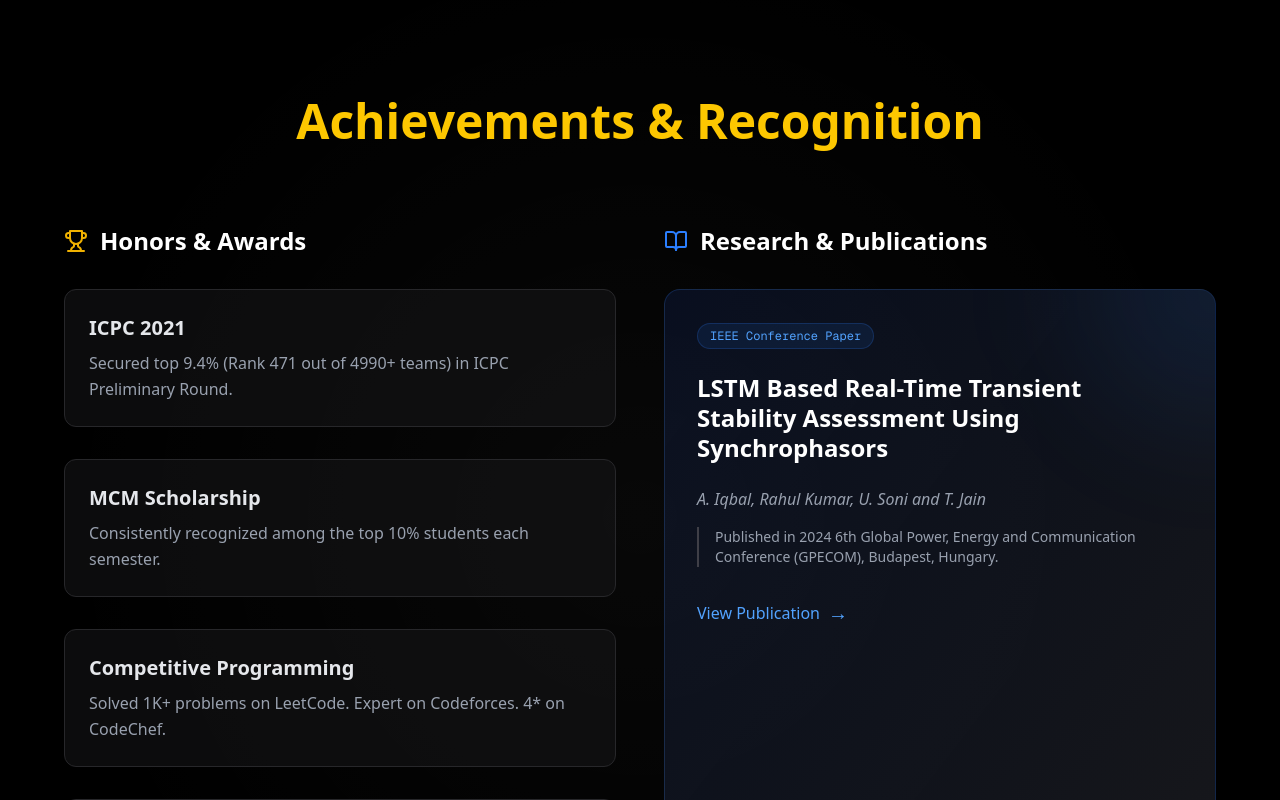
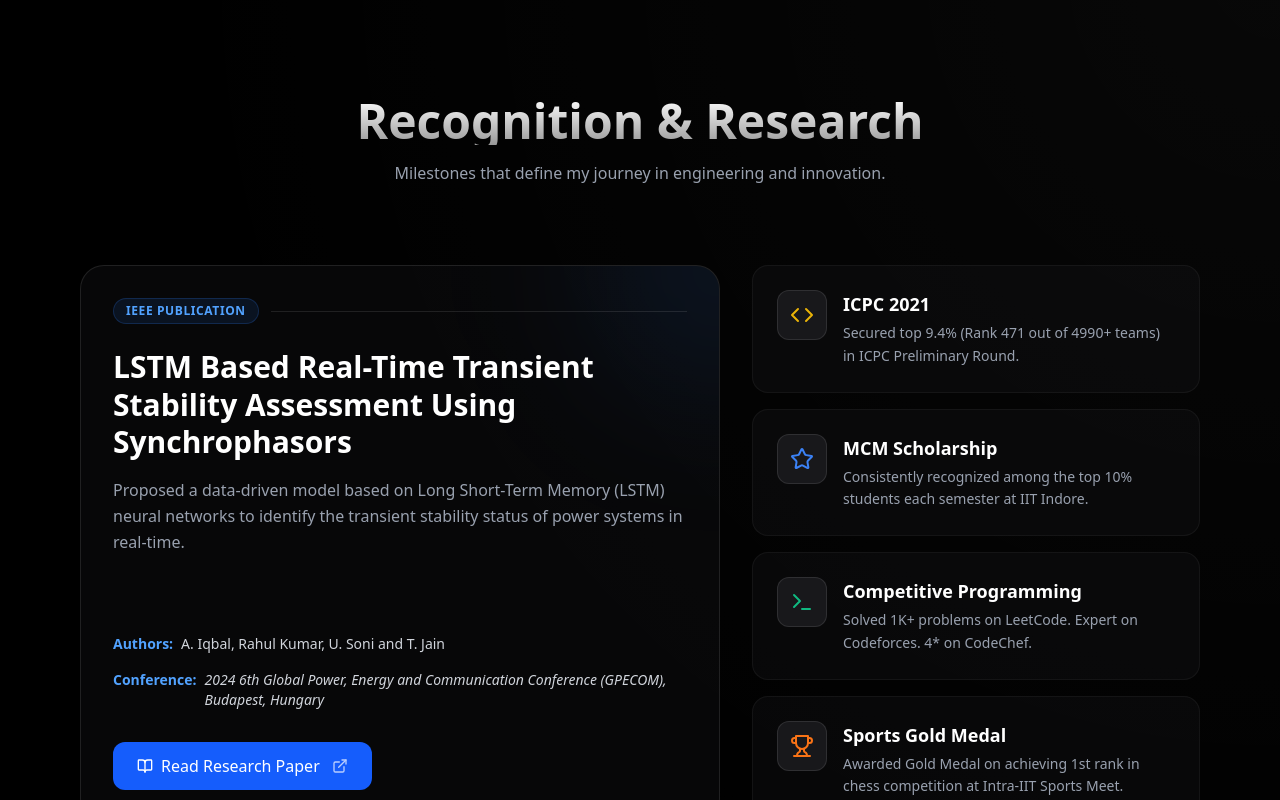
Before and after one commit to rahulrj1/portfolio-revamped, a Next.js app: page / in a window 1280 px wide. Shown: the part 5540-6340 px from the top of the page. Built offline with nearby package versions, Linux system fonts and the light colour scheme.

Commit message:
fix achievement section

```diff
--- a/src/components/Achievements.tsx
+++ b/src/components/Achievements.tsx
@@ -1,93 +1,128 @@
 "use client";
 import React from 'react';
 import { motion } from 'framer-motion';
-import { Award, BookOpen, Trophy, Star, Code, Terminal } from 'lucide-react';
+import { achievements, publication } from '@/data/resume';
+import { Trophy, Star, Code, Award, ExternalLink, BookOpen, Quote } from 'lucide-react';
 
 const Achievements = () => {
+  const getIcon = (title: string) => {
+    if (title.includes('ICPC')) return <Code className="w-6 h-6" />;
+    if (title.includes('Scholarship')) return <Star className="w-6 h-6" />;
+    if (title.includes('Programming')) return <Terminal className="w-6 h-6" />;
+    return <Trophy className="w-6 h-6" />;
+  };
+
   return (
-    <section id="achievements" className="py-32 bg-black text-white relative">
-      <div className="absolute inset-0 bg-[radial-gradient(circle_at_center,_rgba(255,255,255,0.03)_0%,_transparent_70%)]"></div>
+    <section id="achievements" className="py-32 bg-black text-white relative overflow-hidden">
+      {/* Background Texture */}
+      <div className="absolute inset-0 bg-[radial-gradient(circle_at_top_right,_rgba(255,255,255,0.03),_transparent_70%)]"></div>
 
-      <div className="container mx-auto px-4 relative z-10">
+      <div className="container mx-auto px-4 relative z-10 max-w-6xl">
         <motion.div
           initial={{ opacity: 0, y: 20 }}
           whileInView={{ opacity: 1, y: 0 }}
           viewport={{ once: true }}
           className="text-center mb-20"
         >
-          <h2 className="text-4xl md:text-5xl font-bold mb-6 text-yellow-400">
-            Achievements & Recognition
+          <h2 className="text-4xl md:text-5xl font-bold mb-4 bg-clip-text text-transparent bg-gradient-to-b from-white to-white/60">
+            Recognition & Research
           </h2>
+          <p className="text-gray-400 max-w-2xl mx-auto">
+            Milestones that define my journey in engineering and innovation.
+          </p>
         </motion.div>
 
-        <div className="grid md:grid-cols-2 gap-12 max-w-6xl mx-auto">
-          {/* Achievements Column */}
-          <div className="space-y-8">
-            <h3 className="text-2xl font-bold mb-8 text-white flex items-center gap-3">
-              <Trophy className="text-yellow-500" /> Honors & Awards
-            </h3>
+        <div className="grid lg:grid-cols-12 gap-8">
 
-            {[
-              { title: "ICPC 2021", desc: "Secured top 9.4% (Rank 471 out of 4990+ teams) in ICPC Preliminary Round.", icon: <Code className="text-yellow-400" /> },
-              { title: "MCM Scholarship", desc: "Consistently recognized among the top 10% students each semester.", icon: <Star className="text-yellow-400" /> },
-              { title: "Competitive Programming", desc: "Solved 1K+ problems on LeetCode. Expert on Codeforces. 4* on CodeChef.", icon: <Terminal className="text-yellow-400" /> },
-              { title: "Sports Gold Medal", desc: "Awarded Gold Medal on achieving 1st rank in chess competition at Intra-IIT Sports Meet.", icon: <Award className="text-yellow-400" /> }
-            ].map((item, index) => (
+          {/* Research Publication - Featured Card (Span 7) */}
+          <motion.div
+            initial={{ opacity: 0, x: -20 }}
+            whileInView={{ opacity: 1, x: 0 }}
+            viewport={{ once: true }}
+            className="lg:col-span-7 flex flex-col"
+          >
+            <div className="relative h-full bg-zinc-900/30 border border-white/10 rounded-3xl p-8 overflow-hidden group hover:border-blue-500/30 transition-all duration-500">
+              <div className="absolute top-0 right-0 w-64 h-64 bg-blue-500/10 rounded-full blur-[80px] -translate-y-1/2 translate-x-1/2 group-hover:bg-blue-500/20 transition-all duration-500"></div>
+
+              <div className="relative z-10 flex flex-col h-full">
+                <div className="flex items-center gap-3 mb-6">
+                  <span className="px-3 py-1 bg-blue-500/10 text-blue-400 text-xs font-bold uppercase tracking-wider rounded-full border border-blue-500/20">
+                    IEEE Publication
+                  </span>
+                  <div className="h-px bg-white/10 flex-1"></div>
+                </div>
+
+                <h3 className="text-2xl md:text-3xl font-bold text-white mb-4 leading-tight group-hover:text-blue-100 transition-colors">
+                  {publication.title}
+                </h3>
+
+                <p className="text-gray-400 mb-6 leading-relaxed flex-grow">
+                  {publication.description}
+                </p>
+
+                <div className="space-y-4 mb-8 text-sm">
+                  <div className="flex items-start gap-2 text-gray-300">
+                    <span className="text-blue-400 font-semibold">Authors:</span>
+                    <span>{publication.authors}</span>
+                  </div>
+                  <div className="flex items-start gap-2 text-gray-300">
+                    <span className="text-blue-400 font-semibold">Conference:</span>
+                    <span className="italic">{publication.conference}</span>
+                  </div>
+                </div>
+
+                <a
+                  href={publication.link}
+                  target="_blank"
+                  rel="noopener noreferrer"
+                  className="inline-flex items-center gap-2 text-white bg-blue-600 hover:bg-blue-500 px-6 py-3 rounded-xl font-medium transition-all w-fit group/btn"
+                >
+                  <BookOpen className="w-4 h-4" />
+                  Read Research Paper
+                  <ExternalLink className="w-4 h-4 ml-1 opacity-70 group-hover/btn:translate-x-0.5 group-hover/btn:-translate-y-0.5 transition-transform" />
+                </a>
+              </div>
+            </div>
+          </motion.div>
+
+          {/* Achievements - Masonry Grid (Span 5) */}
+          <div className="lg:col-span-5 grid grid-cols-1 gap-4">
+            {achievements.map((item, index) => (
               <motion.div
                 key={index}
-                initial={{ opacity: 0, x: -20 }}
-                whileInView={{ opacity: 1, x: 0 }}
+                initial={{ opacity: 0, y: 20 }}
+                whileInView={{ opacity: 1, y: 0 }}
                 viewport={{ once: true }}
                 transition={{ delay: index * 0.1 }}
-                className="bg-zinc-900/50 p-6 rounded-xl border border-zinc-800 hover:border-yellow-500/30 hover:bg-zinc-900 transition-all group"
+                className="bg-zinc-900/30 border border-white/5 p-6 rounded-2xl hover:bg-white/5 transition-colors group"
               >
-                <h4 className="text-xl font-bold text-gray-200 group-hover:text-yellow-400 transition-colors mb-2">{item.title}</h4>
-                <p className="text-gray-400 leading-relaxed">{item.desc}</p>
+                <div className="flex items-start gap-4">
+                  <div
+                    className="p-3 rounded-xl bg-zinc-900 border border-white/10 group-hover:scale-110 transition-transform duration-300"
+                    style={{ color: item.color }}
+                  >
+                    {getIcon(item.title)}
+                  </div>
+                  <div>
+                    <h4 className="text-lg font-bold text-white mb-1 group-hover:text-transparent group-hover:bg-clip-text group-hover:bg-gradient-to-r group-hover:from-white group-hover:to-gray-400 transition-all">
+                      {item.title}
+                    </h4>
+                    <p className="text-sm text-gray-400 leading-relaxed">
+                      {item.description}
+                    </p>
+                  </div>
+                </div>
               </motion.div>
             ))}
           </div>
 
-          {/* Research Column */}
-          <div>
-            <h3 className="text-2xl font-bold mb-8 text-white flex items-center gap-3">
-              <BookOpen className="text-blue-500" /> Research & Publications
-            </h3>
-             <motion.div
-               initial={{ opacity: 0, x: 20 }}
-               whileInView={{ opacity: 1, x: 0 }}
-               viewport={{ once: true }}
-               className="bg-gradient-to-br from-blue-900/20 to-zinc-900 p-8 rounded-2xl border border-blue-500/20 hover:border-blue-500/40 transition-all h-full relative overflow-hidden group"
-             >
-                <div className="absolute top-0 right-0 p-32 bg-blue-500/10 rounded-full blur-3xl -translate-y-1/2 translate-x-1/2 group-hover:bg-blue-500/20 transition-colors"></div>
-
-                <div className="relative z-10">
-                  <span className="inline-block px-3 py-1 bg-blue-500/10 text-blue-400 text-xs font-mono rounded-full mb-6 border border-blue-500/20">
-                    IEEE Conference Paper
-                  </span>
-
-                  <h4 className="text-2xl font-bold text-white mb-6 leading-tight">
-                    LSTM Based Real-Time Transient Stability Assessment Using Synchrophasors
-                  </h4>
-
-                  <div className="flex flex-col gap-4 text-gray-400 mb-8">
-                    <p className="italic">
-                      A. Iqbal, Rahul Kumar, U. Soni and T. Jain
-                    </p>
-                    <p className="text-sm border-l-2 border-zinc-700 pl-4">
-                      Published in 2024 6th Global Power, Energy and Communication Conference (GPECOM), Budapest, Hungary.
-                    </p>
-                  </div>
-
-                  <a href="#" className="inline-flex items-center gap-2 text-blue-400 hover:text-blue-300 font-medium transition-colors group-hover:gap-3">
-                    View Publication <span className="text-xl">&rarr;</span>
-                  </a>
-                </div>
-             </motion.div>
-          </div>
         </div>
       </div>
     </section>
   );
 };
 
+// Helper import for icons
+import { Terminal } from 'lucide-react';
+
 export default Achievements;
--- a/src/data/resume.ts
+++ b/src/data/resume.ts
@@ -1,4 +1,4 @@
-import { Experience, Project, SkillCategory, Education } from "@/types";
+import { Experience, Project, SkillCategory, Education, Achievement, Publication } from "@/types";
 
 export const experiences: Experience[] = [
   {
@@ -110,3 +110,36 @@ export const contactInfo = {
   linkedin: "https://linkedin.com/in/rahul-rj",
   github: "https://github.com/rahulrj1"
 };
+
+export const achievements: Achievement[] = [
+  {
+    title: "ICPC 2021",
+    description: "Secured top 9.4% (Rank 471 out of 4990+ teams) in ICPC Preliminary Round.",
+    color: "#EAB308" // Yellow
+  },
+  {
+    title: "MCM Scholarship",
+    description: "Consistently recognized among the top 10% students each semester at IIT Indore.",
+    color: "#3B82F6" // Blue
+  },
+  {
+    title: "Competitive Programming",
+    description: "Solved 1K+ problems on LeetCode. Expert on Codeforces. 4* on CodeChef.",
+    color: "#10B981" // Green
+  },
+  {
+    title: "Sports Gold Medal",
+    description: "Awarded Gold Medal on achieving 1st rank in chess competition at Intra-IIT Sports Meet.",
+    color: "#F97316" // Orange
+  }
+];
+
+export const publication: Publication = {
+  title: "LSTM Based Real-Time Transient Stability Assessment Using Synchrophasors",
+  authors: "A. Iqbal, Rahul Kumar, U. Soni and T. Jain",
+  conference: "2024 6th Global Power, Energy and Communication Conference (GPECOM), Budapest, Hungary",
+  year: "2024",
+  doi: "10.1109/GPECOM61896.2024.10582708",
+  link: "https://ieeexplore.ieee.org/document/10582708",
+  description: "Proposed a data-driven model based on Long Short-Term Memory (LSTM) neural networks to identify the transient stability status of power systems in real-time."
+};
--- a/src/types/index.ts
+++ b/src/types/index.ts
@@ -14,8 +14,8 @@ export interface Project {
   description: string;
   details?: string[];
   link?: string;
-  image?: string; // New field for project image
-  color?: string; // New field for accent color
+  image?: string;
+  color?: string;
 }
 
 export interface SkillCategory {
@@ -26,7 +26,18 @@ export interface SkillCategory {
 export interface Achievement {
   title: string;
   description: string;
-  details?: string;
+  icon?: any;
+  color?: string;
+}
+
+export interface Publication {
+  title: string;
+  authors: string;
+  conference: string;
+  year: string;
+  doi: string;
+  link: string;
+  description: string;
 }
 
 export interface Education {
```
